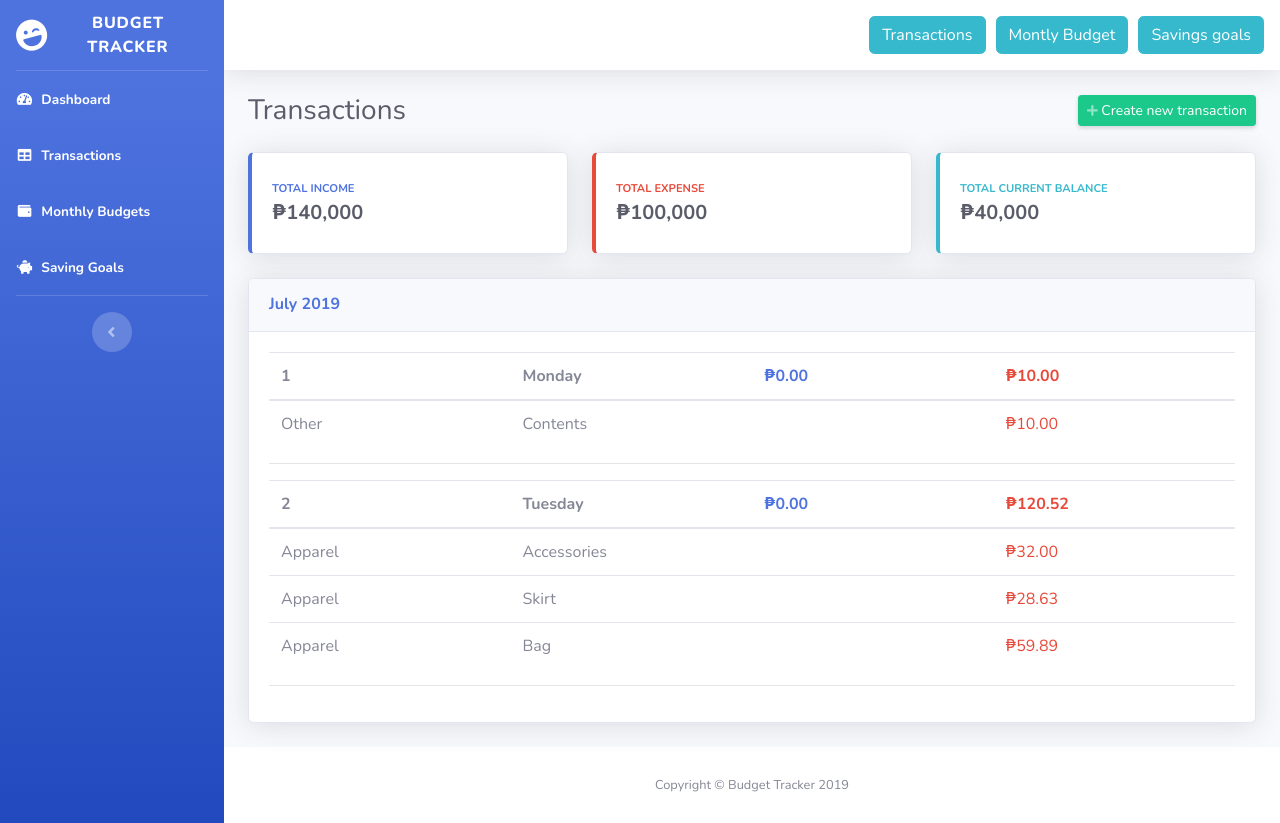
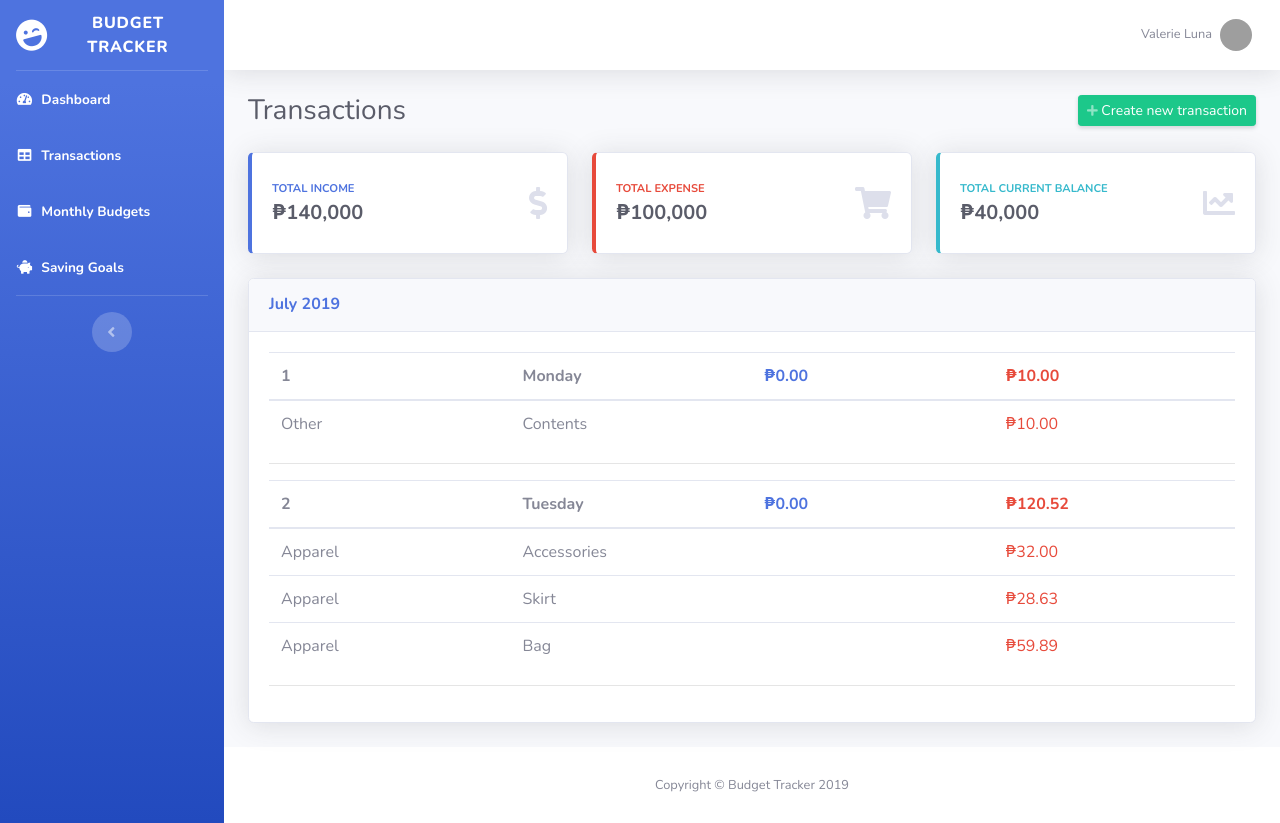
Before and after one commit to 201610030/WebbAppProject, a PHP site: page /Transactions.php in a window 1280 px wide. Run offline with PHP 8.4, Linux system fonts and the light colour scheme; grey boxes are pictures that could not be loaded.

Commit message:
minor edits

```diff
--- a/Transactions.php
+++ b/Transactions.php
@@ -16,7 +16,7 @@ require "header.php";
 
     <div class="row">
 
-        <!-- Earnings (Monthly) Card Example -->
+       <!-- Earnings (Monthly) Card Example -->
         <div class="col-xl-4 col-md-6 mb-4">
             <div class="card border-left-primary shadow h-100 py-2">
                 <div class="card-body">
@@ -24,6 +24,9 @@ require "header.php";
                         <div class="col mr-2">
                             <div class="text-xs font-weight-bold text-primary text-uppercase mb-1">Total Income</div>
                             <div class="h5 mb-0 font-weight-bold text-gray-800">₱140,000</div>
+                        </div>
+                        <div class="col-auto">
+                            <i class="fas fa-dollar-sign fa-2x text-gray-300"></i>
                         </div>
                     </div>
                 </div>
@@ -39,6 +42,10 @@ require "header.php";
                             <div class="text-xs font-weight-bold text-danger text-uppercase mb-1">Total Expense</div>
                             <div class="h5 mb-0 font-weight-bold text-gray-800">₱100,000</div>
                         </div>
+                        <div class="col-auto">
+                            <i class="fas fa-shopping-cart fa-2x text-gray-300"></i>
+                        </div>
+
                     </div>
                 </div>
             </div>
@@ -53,6 +60,10 @@ require "header.php";
                             <div class="text-xs font-weight-bold text-info text-uppercase mb-1">Total Current Balance</div>
                             <div class="h5 mb-0 font-weight-bold text-gray-800">₱40,000</div>
                         </div>
+                        <div class="col-auto">
+                            <i class="fas fa-chart-line fa-2x text-gray-300"></i>
+                        </div>
+
                     </div>
                 </div>
             </div>
--- a/header.php
+++ b/header.php
@@ -94,24 +94,33 @@
           <!-- Topbar Navbar -->
           <ul class="navbar-nav ml-auto">
 
-            <!-- Nav Item - User Information -->
-            <li class="nav-item" style="padding-left: 10px">
-              <a href="#" class="btn btn-info">
-                <span>Transactions</span>
+           <li class="nav-item dropdown no-arrow">
+              <a class="nav-link dropdown-toggle" href="#" id="userDropdown" role="button" data-toggle="dropdown" aria-haspopup="true" aria-expanded="false">
+                <span class="mr-2 d-none d-lg-inline text-gray-600 small">Valerie Luna</span>
+                <img class="img-profile rounded-circle" src="https://source.unsplash.com/QAB-WJcbgJk/60x60">
               </a>
+              <!-- Dropdown - User Information -->
+              <div class="dropdown-menu dropdown-menu-right shadow animated--grow-in" aria-labelledby="userDropdown">
+                <a class="dropdown-item" href="#">
+                  <i class="fas fa-user fa-sm fa-fw mr-2 text-gray-400"></i>
+                  Profile
+                </a>
+                <a class="dropdown-item" href="#">
+                  <i class="fas fa-cogs fa-sm fa-fw mr-2 text-gray-400"></i>
+                  Settings
+                </a>
+                <a class="dropdown-item" href="#">
+                  <i class="fas fa-list fa-sm fa-fw mr-2 text-gray-400"></i>
+                  Activity Log
+                </a>
+                <div class="dropdown-divider"></div>
+                <a class="dropdown-item" href="#" data-toggle="modal" data-target="#logoutModal">
+                  <i class="fas fa-sign-out-alt fa-sm fa-fw mr-2 text-gray-400"></i>
+                  Logout
+                </a>
+              </div>
             </li>
 
-            <li class="nav-item" style="padding-left: 10px">
-              <a href="#" class="btn btn-info">
-                <span>Montly Budget</span>
-              </a>
-            </li>
-
-            <li class="nav-item" style="padding-left: 10px">
-              <a href="#" class="btn btn-info">
-                <span>Savings goals</span>
-              </a>
-            </li>
 
           </ul>
 
```
